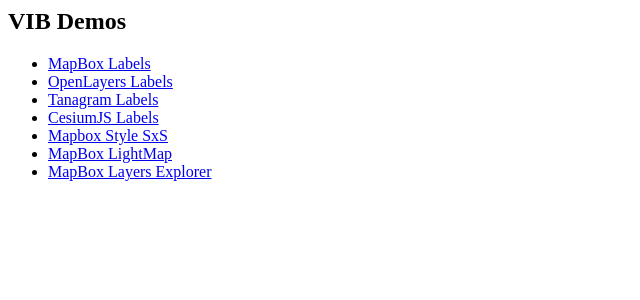
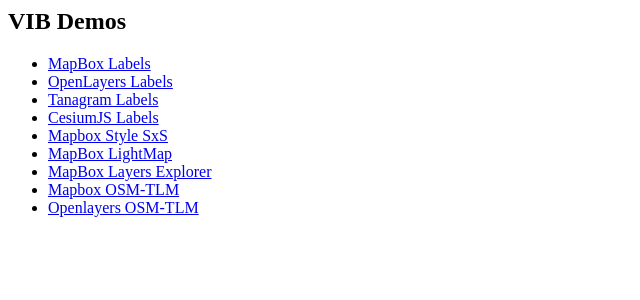
Before and after one commit to geoadmin/web-vib, a Flask app: template vib/templates/index.html in a window 1280 px wide. Shown: the top 300 px of the page, without its empty margins (0-640 px from the left). Run offline with Flask 2, Linux system fonts and the light colour scheme; the template is opened without the code that fills it, so the values that code supplies are empty.

Commit message:
Update index.html

```diff
--- a/vib/templates/index.html
+++ b/vib/templates/index.html
@@ -13,6 +13,8 @@
       <li><a href="compareglmap.html?lng=8.55&lat=47.37&zoom=14.0&style=test-swisstlm3d-geometry&styleToCompare=test-multi-dkm-geometry&lang=all&background=none">Mapbox Style SxS</a></li>
       <li><a href="gllightmap.html">MapBox LightMap<a></li>
       <li><a href="glgroupapi.html">MapBox Layers Explorer<a></li>
+      <li><a href="mb-sbm-osm.html">Mapbox OSM-TLM</a></li>
+      <li><a href="ol-sbm-osm.html">Openlayers OSM-TLM</a></li>
     </ul>
   </body>
 </html>
```
